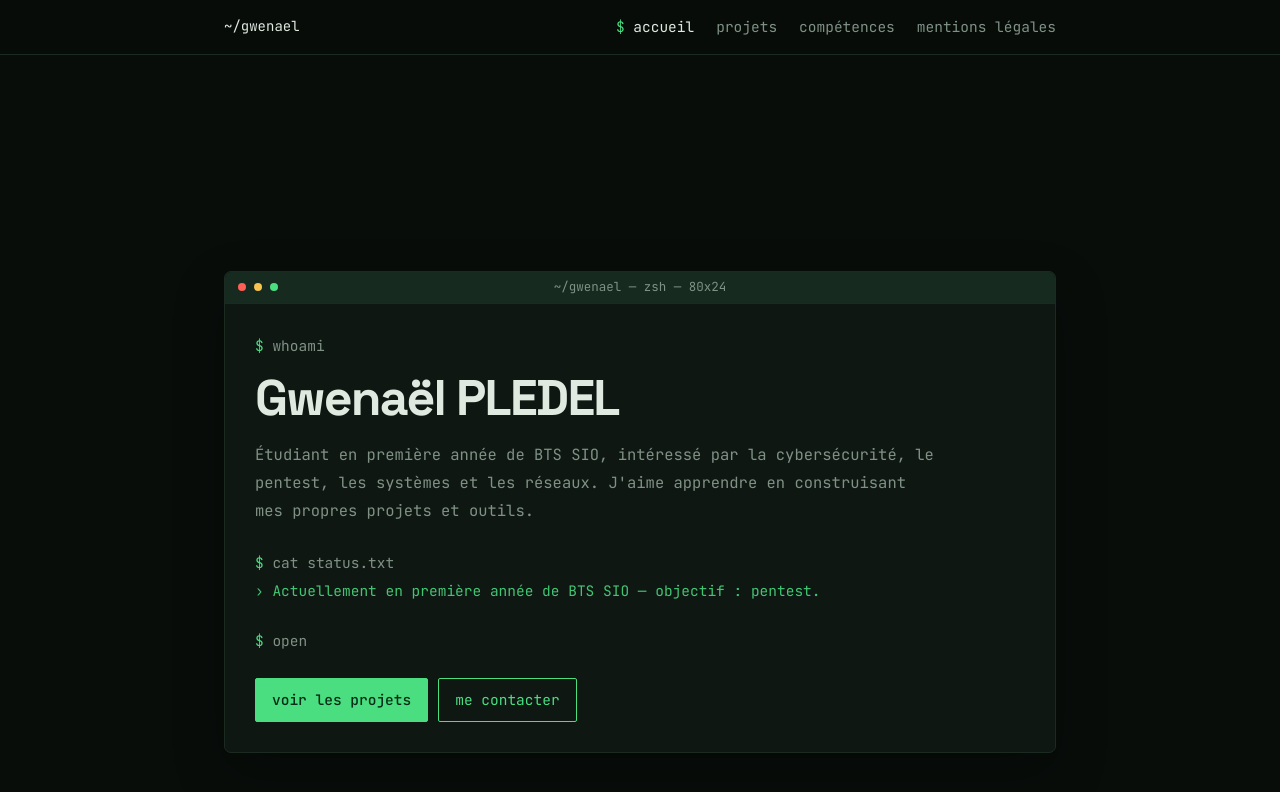
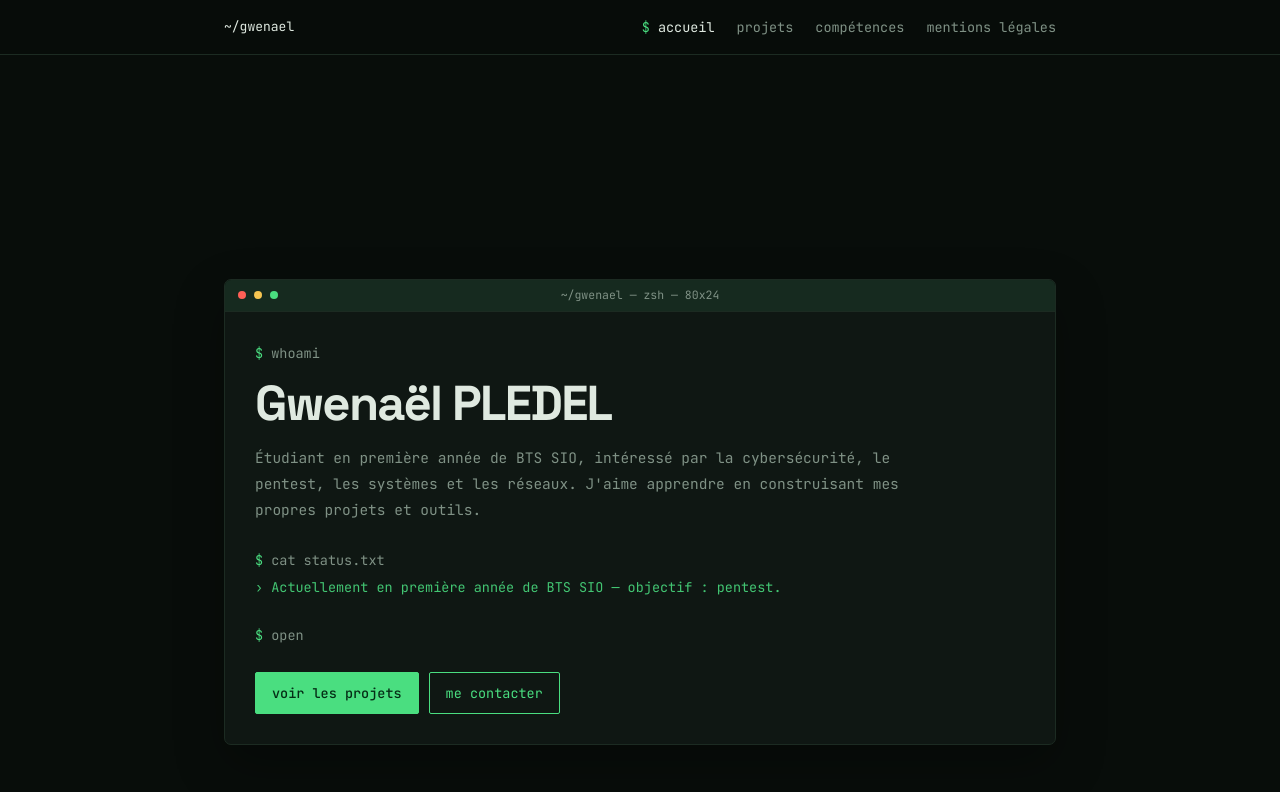
Before and after one commit to vzsca/Portfolio-Gwenael, a Jekyll site: the page built from index.html, in a window 1280 px wide and 900 px high. Shown: the top 792 px of the window. Built offline with Jekyll 4.4.1, drawn with Linux system fonts in a browser that asks for light colours.

Commit message:
Revert last 1px font size increase

```diff
--- a/css/style.css
+++ b/css/style.css
@@ -15,96 +15,96 @@
 }
 * { box-sizing: border-box; }
 html { scroll-behavior: smooth; scroll-padding-top: 76px; background: var(--bg); }
-body { margin: 0; background: var(--bg); color: var(--text); font: 18px/1.65 var(--mono); -webkit-font-smoothing: antialiased; }
+body { margin: 0; background: var(--bg); color: var(--text); font: 17px/1.65 var(--mono); -webkit-font-smoothing: antialiased; }
 a { color: inherit; text-decoration: none; }
 a:focus-visible { outline: 2px solid var(--green); outline-offset: 4px; }
 .wrap { max-width: 872px; margin: 0 auto; padding: 0 20px; }
 header { position: sticky; top: 0; z-index: 10; background: rgba(8,13,10,.94); backdrop-filter: blur(8px); border-bottom: 1px solid var(--line); }
 .header-inner { display: flex; justify-content: space-between; align-items: center; min-height: 54px; gap: 20px; }
-.brand { color: var(--text); font-size: 14px; white-space: nowrap; }
+.brand { color: var(--text); font-size: 13px; white-space: nowrap; }
 .brand:hover { color: var(--green); }
 nav { display: flex; flex-wrap: wrap; gap: 22px; }
-nav a { color: var(--muted); font-size: 14.5px; transition: color .15s; }
+nav a { color: var(--muted); font-size: 13.5px; transition: color .15s; }
 nav a:hover, nav a.active { color: var(--text); }
 nav a.active::before { content: "$ "; color: var(--green); }
 main { display: block; }
 .hero { min-height: calc(100svh - 54px); display: flex; align-items: center; justify-content: center;padding-top: 0px; padding-bottom: 28px; }
 .term { background: var(--panel); border: 1px solid var(--line); border-radius: 7px; overflow: hidden; }
 .hero-term { width: 100%; max-width: 872px; box-shadow: 0 20px 50px rgba(0,0,0,.28); }
-.term-bar { position: relative; display: flex; align-items: center; gap: 8px; height: 32px; padding: 0 13px; background: var(--bar); border-bottom: 1px solid var(--line); color: var(--muted); font-size: 13.5px; }
+.term-bar { position: relative; display: flex; align-items: center; gap: 8px; height: 32px; padding: 0 13px; background: var(--bar); border-bottom: 1px solid var(--line); color: var(--muted); font-size: 12.5px; }
 .dot { display: inline-block; width: 8px; height: 8px; border-radius: 50%; flex: 0 0 auto; }
 .dot.r { background: var(--red); }
 .dot.y { background: var(--yellow); }
 .dot.g { background: var(--green); }
-.term-title { position: absolute; left: 0; right: 0; text-align: center; pointer-events: none; color: var(--muted); font-size: 12.5px; }
+.term-title { position: absolute; left: 0; right: 0; text-align: center; pointer-events: none; color: var(--muted); font-size: 11.5px; }
 .term-body { padding: 30px; }
-.prompt { color: var(--muted); font-size: 14.5px; margin: 0; }
+.prompt { color: var(--muted); font-size: 13.5px; margin: 0; }
 .prompt::before { content: "$ "; color: var(--green); }
-.hero h1 { font: 700 clamp(36px, 5vw, 50px)/1.12 var(--display); letter-spacing: -.035em; margin: 12px 0; color: var(--text); }
-.tagline { color: var(--muted); font-size: 15.5px; max-width: 680px; line-height: 1.8; }
+.hero h1 { font: 700 clamp(35px, 5vw, 49px)/1.12 var(--display); letter-spacing: -.035em; margin: 12px 0; color: var(--text); }
+.tagline { color: var(--muted); font-size: 14.5px; max-width: 680px; line-height: 1.8; }
 .block { margin-top: 26px; }
-.out { color: var(--green); opacity: .88; margin-top: 4px; min-height: 1.65em; font-size: 14.5px; }
+.out { color: var(--green); opacity: .88; margin-top: 4px; min-height: 1.65em; font-size: 13.5px; }
 .out::before { content: "› "; }
 .cursor { display: inline-block; width: 8px; height: 15px; background: var(--green); vertical-align: -2px; margin-left: 3px; animation: blink 1.1s steps(1) infinite; }
 @keyframes blink { 50% { opacity: 0; } }
 .btns { display: flex; flex-wrap: wrap; gap: 10px; margin-top: 26px; }
-.btn { display: inline-flex; justify-content: center; padding: 9px 16px; border: 1px solid var(--green); color: var(--green); border-radius: 2px; font-size: 14.5px; transition: background .15s, color .15s; }
+.btn { display: inline-flex; justify-content: center; padding: 9px 16px; border: 1px solid var(--green); color: var(--green); border-radius: 2px; font-size: 13.5px; transition: background .15s, color .15s; }
 .btn.solid { background: var(--green); color: #052e16; font-weight: 500; }
 .btn:hover { background: var(--green); color: #052e16; }
 .btn.solid:hover { filter: brightness(1.08); }
 .wrap > section { margin-top: 96px; scroll-margin-top: 78px; }
-h2 { font: 700 24px/1.3 var(--display); letter-spacing: -.015em; padding-bottom: 11px; border-bottom: 1px solid var(--line); margin: 0 0 22px; }
+h2 { font: 700 23px/1.3 var(--display); letter-spacing: -.015em; padding-bottom: 11px; border-bottom: 1px solid var(--line); margin: 0 0 22px; }
 h2 .sym { color: var(--green); margin-right: 6px; }
-.group-label { color: var(--muted); font-size: 13.5px; margin: 26px 0 10px; }
+.group-label { color: var(--muted); font-size: 12.5px; margin: 26px 0 10px; }
 .group-label b { color: var(--green); font-weight: 500; }
 .project-terminal { margin-bottom: 24px; }
 .projects { display: flex; flex-direction: column; gap: 0; padding: 8px 14px; }
 .proj { display: grid; grid-template-columns: 74px minmax(0, 1fr) auto; align-items: start; gap: 12px 18px; padding: 17px 9px; border-bottom: 1px solid var(--line); transition: background .15s; }
 .proj:last-child { border-bottom: 0; }
 .proj:hover { background: rgba(74,222,128,.035); }
-.date { color: var(--muted); font-size: 13px; padding-top: 2px; }
+.date { color: var(--muted); font-size: 12px; padding-top: 2px; }
 .project-main { display: block; min-width: 0; }
-.name { display: block; color: var(--text); font-size: 14.5px; font-weight: 500; }
+.name { display: block; color: var(--text); font-size: 13.5px; font-weight: 500; }
 .proj:hover .name { color: var(--green); }
-.desc { display: block; color: var(--muted); font-size: 13.5px; margin-top: 4px; }
-.tag { display: inline-block; color: var(--muted); border: 1px solid #2a3a30; padding: 2px 8px; border-radius: 3px; font-size: 12px; white-space: nowrap; }
+.desc { display: block; color: var(--muted); font-size: 12.5px; margin-top: 4px; }
+.tag { display: inline-block; color: var(--muted); border: 1px solid #2a3a30; padding: 2px 8px; border-radius: 3px; font-size: 11px; white-space: nowrap; }
 .tag.green { color: var(--green); border-color: rgba(74,222,128,.4); }
-.empty { color: var(--muted); padding: 14px 8px; font-size: 14px; }
-.profil p { color: var(--muted); font-size: 15.5px; line-height: 1.85; }
+.empty { color: var(--muted); padding: 14px 8px; font-size: 13px; }
+.profil p { color: var(--muted); font-size: 14.5px; line-height: 1.85; }
 .profil p + p { margin-top: 12px; }
 .profil strong { color: var(--text); font-weight: 500; }
 .scroll { overflow-x: auto; border: 1px solid var(--line); border-radius: 6px; background: var(--panel); }
 table { width: 100%; border-collapse: collapse; min-width: 620px; }
-th, td { padding: 11px 14px; border-bottom: 1px solid var(--line); text-align: left; font-size: 13px; }
+th, td { padding: 11px 14px; border-bottom: 1px solid var(--line); text-align: left; font-size: 12px; }
 tbody tr:last-child td { border-bottom: 0; }
-th { color: var(--muted); font-weight: 400; font-size: 12px; }
+th { color: var(--muted); font-weight: 400; font-size: 11px; }
 th.grp { text-align: center; border-left: 1px solid var(--line); }
 td.c, th.c { text-align: center; width: 48px; }
 td.c { border-left: 1px solid var(--line); }
 .col-sep { border-left: 1px solid var(--line); }
 td.skill { color: var(--text); }
-.chk { display: inline-flex; justify-content: center; align-items: center; width: 21px; height: 21px; border: 1px solid var(--green); color: var(--green); border-radius: 3px; font-size: 14px; transition: background .15s, color .15s; }
+.chk { display: inline-flex; justify-content: center; align-items: center; width: 21px; height: 21px; border: 1px solid var(--green); color: var(--green); border-radius: 3px; font-size: 13px; transition: background .15s, color .15s; }
 a.chk:hover { background: var(--green); color: #052e16; }
-.note { color: var(--dim); font-size: 12px; margin-top: 10px; }
-.contact-intro { color: var(--muted); max-width: 600px; margin: 0 0 18px; font-size: 14.5px; }
+.note { color: var(--dim); font-size: 11px; margin-top: 10px; }
+.contact-intro { color: var(--muted); max-width: 600px; margin: 0 0 18px; font-size: 13.5px; }
 .contact-list { display: grid; grid-template-columns: repeat(auto-fit, minmax(220px, 1fr)); gap: 12px; }
 .cell { display: block; min-width: 0; padding: 18px; background: var(--panel); border: 1px solid var(--line); border-radius: 4px; transition: border-color .15s; }
 a.cell:hover { border-color: var(--green); }
-.cell .k { display: block; font-size: 12px; color: var(--muted); letter-spacing: .08em; margin-bottom: 8px; }
-.cell .v { display: block; color: var(--text); font-size: 14px; overflow-wrap: anywhere; }
-footer { margin-top: 100px; border-top: 1px solid var(--line); padding: 28px 0 40px; color: var(--muted); font-size: 12px; }
+.cell .k { display: block; font-size: 11px; color: var(--muted); letter-spacing: .08em; margin-bottom: 8px; }
+.cell .v { display: block; color: var(--text); font-size: 13px; overflow-wrap: anywhere; }
+footer { margin-top: 100px; border-top: 1px solid var(--line); padding: 28px 0 40px; color: var(--muted); font-size: 11px; }
 .footer-inner { display: flex; justify-content: space-between; flex-wrap: wrap; gap: 16px; }
 footer nav { gap: 18px; }
-footer nav a { font-size: 12px; }
+footer nav a { font-size: 11px; }
 footer a.hl { color: var(--green); border-bottom: 1px solid var(--green); }
 @media (max-width: 640px) {
   .header-inner { justify-content: center; min-height: 50px; }
   .brand { display: none; }
   nav { justify-content: center; gap: 13px; }
-  nav a { font-size: 12px; }
+  nav a { font-size: 11px; }
   .hero { min-height: calc(100svh - 50px); padding-top: 22px; padding-bottom: 22px; }
   .term-body { padding: 22px 18px; }
-  .hero h1 { font-size: 37px; }
+  .hero h1 { font-size: 36px; }
   .wrap > section { margin-top: 72px; }
   .proj { grid-template-columns: 1fr; gap: 6px; padding: 15px 8px; }
   .tag { justify-self: start; margin-top: 4px; }
@@ -116,28 +116,28 @@
 }
 
 /* Pages internes : fiches projets et mentions légales */
-article > h1, main > article > h1 { font: 700 clamp(32px, 4vw, 44px)/1.2 var(--display); letter-spacing: -.025em; margin: 28px 0 12px; overflow-wrap: anywhere; }
+article > h1, main > article > h1 { font: 700 clamp(31px, 4vw, 43px)/1.2 var(--display); letter-spacing: -.025em; margin: 28px 0 12px; overflow-wrap: anywhere; }
 main > article { max-width: 872px; margin: 0 auto; padding: 28px 20px 0; }
-main > article > p { color: var(--muted); font-size: 14px; }
+main > article > p { color: var(--muted); font-size: 13px; }
 main > article > h2 { margin-top: 38px; }
-main > article > h3 { font: 500 18px/1.4 var(--display); margin: 24px 0 10px; }
+main > article > h3 { font: 500 17px/1.4 var(--display); margin: 24px 0 10px; }
 main > article > ul, main > article > ol { padding-left: 24px; margin: 12px 0 20px; color: var(--muted); }
 main > article > li { margin: 5px 0; }
 main > article > p { margin: 12px 0; line-height: 1.85; overflow-wrap: anywhere; }
-main > article > pre { overflow-x: auto; background: #0a100c; border: 1px solid var(--line); border-radius: 5px; padding: 16px; margin: 16px 0; font-size: 14px; }
+main > article > pre { overflow-x: auto; background: #0a100c; border: 1px solid var(--line); border-radius: 5px; padding: 16px; margin: 16px 0; font-size: 13px; }
 main > article > blockquote { border-left: 2px solid var(--green); padding-left: 16px; color: var(--muted); }
 main > article img { display: block; max-width: 100%; height: auto; border: 1px solid var(--line); border-radius: 5px; margin: 14px 0; }
-.sous-titre { color: var(--muted); font-size: 14px; }
+.sous-titre { color: var(--muted); font-size: 13px; }
 .comp-liste { display: flex; flex-wrap: wrap; gap: 8px; align-items: center; margin: 18px 0; }
-.comp { display: inline-block; border: 1px solid var(--line); background: var(--panel); color: var(--green); padding: 4px 8px; border-radius: 3px; font-size: 13px; }
-.legal-intro { max-width: 65ch; color: var(--muted); font-size: 14px; }
+.comp { display: inline-block; border: 1px solid var(--line); background: var(--panel); color: var(--green); padding: 4px 8px; border-radius: 3px; font-size: 12px; }
+.legal-intro { max-width: 65ch; color: var(--muted); font-size: 13px; }
 .legal-grid { display: grid; grid-template-columns: repeat(2, minmax(0, 1fr)); gap: 12px; margin-top: 20px; }
 .legal-card { background: var(--panel); border: 1px solid var(--line); border-radius: 5px; padding: 18px; }
-.legal-card h2 { margin: 8px 0 12px; font-size: 19px; }
-.legal-card p { color: var(--muted); font-size: 14px; overflow-wrap: anywhere; }
+.legal-card h2 { margin: 8px 0 12px; font-size: 18px; }
+.legal-card p { color: var(--muted); font-size: 13px; overflow-wrap: anywhere; }
 .legal-card strong { color: var(--text); font-weight: 500; }
-.legal-label { color: var(--green); font-size: 12px; }
-.legal-back { margin-top: 24px; font-size: 14px; }
+.legal-label { color: var(--green); font-size: 11px; }
+.legal-back { margin-top: 24px; font-size: 13px; }
 .projet-section { margin: 18px 0; }
 @media (max-width: 640px) {
   main > article { padding: 20px 18px 0; }
```
